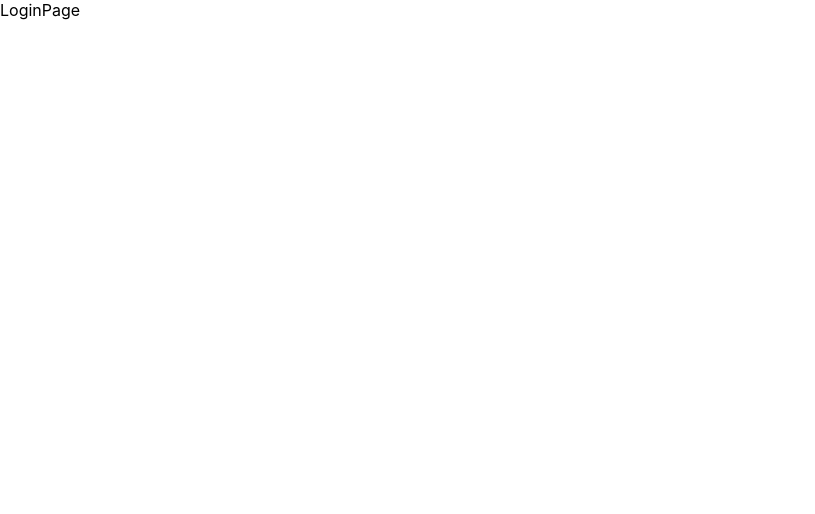
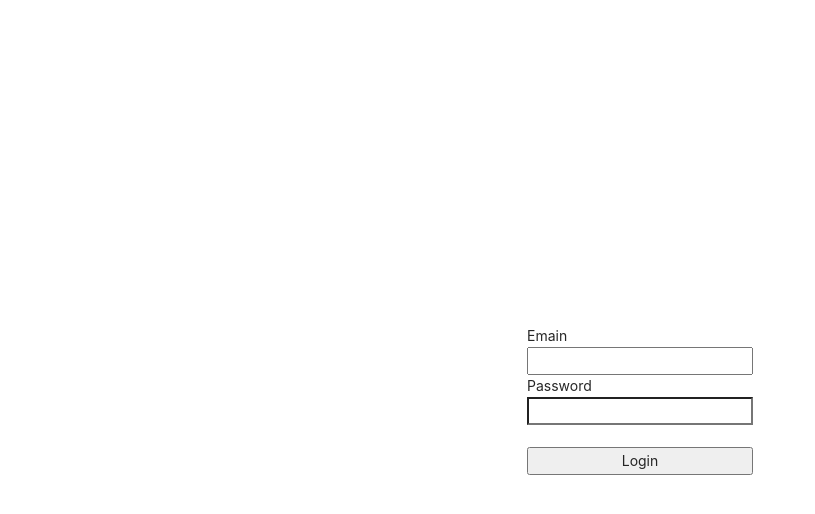
Before and after one commit to rlawjdgh930829/React-Express.js, a React (Create React App) app in the folder client/: page /login in a window 1280 px wide. Shown: the top 514 px of the page, without its empty margins (0-815 px from the left). Built offline with nearby package versions, Linux system fonts and the light colour scheme.

Commit message:
로그인 페이지 구현

```diff
--- a/client/package.json
+++ b/client/package.json
@@ -6,12 +6,17 @@
     "@testing-library/jest-dom": "^5.16.5",
     "@testing-library/react": "^13.3.0",
     "@testing-library/user-event": "^13.5.0",
+    "antd": "^4.22.8",
     "axios": "^0.27.2",
     "http-proxy-middleware": "^2.0.6",
     "react": "^18.2.0",
     "react-dom": "^18.2.0",
+    "react-redux": "^8.0.2",
     "react-router-dom": "^6.3.0",
     "react-scripts": "5.0.1",
+    "redux": "^4.2.0",
+    "redux-promise": "^0.6.0",
+    "redux-thunk": "^2.4.1",
     "web-vitals": "^2.1.4"
   },
   "scripts": {
--- /dev/null
+++ b/client/src/_actions/types.js
@@ -0,0 +1 @@
+export const LOGIN_USER = "login_user";
--- /dev/null
+++ b/client/src/_actions/user_action.js
@@ -0,0 +1,14 @@
+import axios from "axios";
+import {
+    LOGIN_USER
+} from './types';
+
+export function loginUser(dataToSubmit) {
+    const request = axios.post('/api/users/login', dataToSubmit)
+        .then(response => response.data)
+
+    return {
+        type: LOGIN_USER,
+        payload: request
+    }
+}
--- /dev/null
+++ b/client/src/_reducers/index.js
@@ -0,0 +1,8 @@
+import { combineReducers } from "redux";
+import user from './user_reducer';
+
+const rootReducer = combineReducers({
+    user
+})
+
+export default rootReducer;
--- /dev/null
+++ b/client/src/_reducers/user_reducer.js
@@ -0,0 +1,14 @@
+import {
+    LOGIN_USER
+} from '../_actions/types';
+
+export default function (state = {}, action) {
+    switch (action.type) {
+        case LOGIN_USER:
+            return { ...state, loginSuccess: action.payload}
+            break;
+
+        default:
+            return state;
+    }
+}
--- a/client/src/components/views/LandingPage/LandingPage.js
+++ b/client/src/components/views/LandingPage/LandingPage.js
@@ -9,8 +9,8 @@
   }, [])
 
   return (
-    <div>
-      LandingPage
+    <div style={{ display: 'flex', justifyContent: 'center', alignItems: 'center', width: '100%', height: '100vh'}}>
+      <h2>시작 페이지</h2>
     </div>
   )
 }
--- a/client/src/components/views/LoginPage/LoginPage.js
+++ b/client/src/components/views/LoginPage/LoginPage.js
@@ -1,9 +1,57 @@
-import React from 'react'
+import React, { useState } from 'react'
+import axios from 'axios'
+import { useDispatch } from 'react-redux'
+import { loginUser } from '../../../_actions/user_action'
+import { useNavigate } from "react-router-dom"
 
-function LoginPage() {
+function LoginPage(props) {
+  const dispatch = useDispatch()
+  const navigate = useNavigate()
+
+  const [Email, setEmail] = useState("")
+  const [Password, setPassword] = useState("")
+
+  const onEmailHandler = (event) => {
+    setEmail(event.currentTarget.value)
+  }
+
+  const onPasswordHandler = (event) => {
+    setPassword(event.currentTarget.value)
+  }
+
+  const onSubmitHandler = (event) => {
+    event.preventDefault()
+
+    let body = {
+      email: Email,
+      password: Password
+    }
+
+    dispatch(loginUser(body))
+      .then(response => {
+        if(response.payload.loginSuccess) {
+          navigate('/')
+        } else {
+          alert("Error")
+        }
+      })
+  }
+
   return (
-    <div>
-      LoginPage
+    <div style={{ display: 'flex', justifyContent: 'center', alignItems: 'center', width: '100%', height: '100vh'}}>
+      <form style={{ display: 'flex', flexDirection: 'column'}}
+        onSubmit={onSubmitHandler}
+      >
+        <label>Emain</label>
+        <input type="email" value={Email} onChange={onEmailHandler}></input>
+        <label>Password</label>
+        <input type="password" value={Password} onChange={onPasswordHandler}></input>
+
+        <br />
+        <button type="submit">
+          Login
+        </button>
+      </form>
     </div>
   )
 }
--- a/client/src/index.js
+++ b/client/src/index.js
@@ -3,12 +3,24 @@
 import './index.css';
 import App from './App';
 import reportWebVitals from './reportWebVitals';
+import { Provider } from 'react-redux';
+import 'antd/dist/antd.css';
+import { applyMiddleware, createStore } from 'redux';
+import promiseMiddleware from 'redux-promise';
+import ReduxThunk from 'redux-thunk';
+import Reducer from './_reducers';
+
+const createStoreWithMiddleware = applyMiddleware(promiseMiddleware, ReduxThunk)(createStore)
 
 const root = ReactDOM.createRoot(document.getElementById('root'));
 root.render(
-  <React.StrictMode>
+  <Provider store={createStoreWithMiddleware(Reducer,
+      window.__REDUX_DEVTOOLS_EXTENSION__ &&
+      window.__REDUX_DEVTOOLS_EXTENSION__()
+    )}
+  >
     <App />
-  </React.StrictMode>
+  </Provider>
 );
 
 // If you want to start measuring performance in your app, pass a function
```
Also changed, not shown: 1 other file (tests, documents, lock files or other folders).
